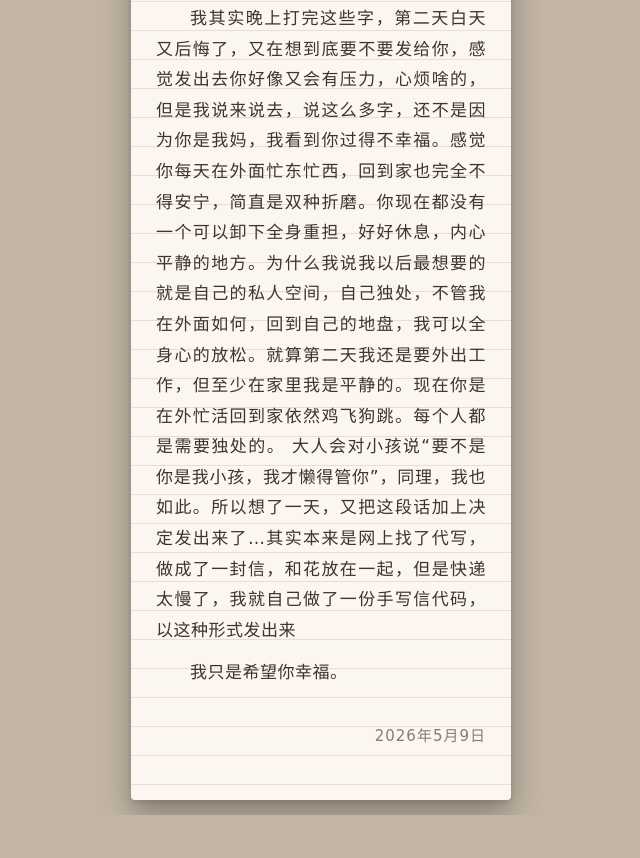
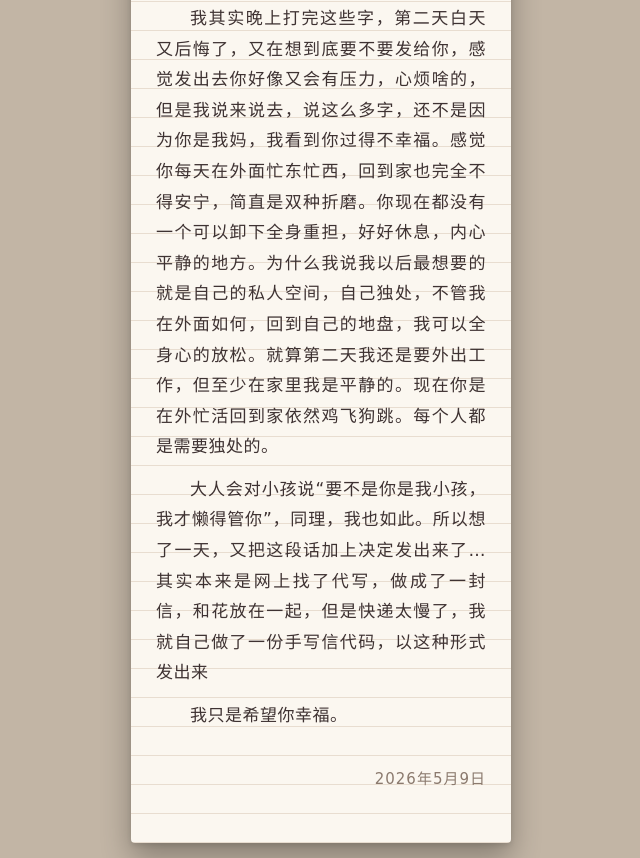
Before and after one commit to zrtong61-netizen/letter, a plain HTML site: page index.html in a window 1280 px wide. Shown: the part 3667-4525 px from the top of the page, without its empty margins (319-959 px from the left). Before the commit the page ends 4482 px from the top, so only its background shows below. Drawn offline with Linux system fonts and the light colour scheme.

Commit message:
Update index.html

```diff
--- a/index.html
+++ b/index.html
@@ -165,7 +165,7 @@
     <div class="content">
         <p>我其实晚上打完这些字，第二天白天又后悔了，又在想到底要不要发给你，感觉发出去你好像又会有压力，心烦啥的，但是我说来说去，说这么多字，还不是因为你是我妈，我看到你过得不幸福。感觉你每天在外面忙东忙西，回到家也完全不得安宁，简直是双种折磨。你现在都没有一个可以卸下全身重担，好好休息，内心平静的地方。为什么我说我以后最想要的就是自己的私人空间，自己独处，不管我在外面如何，回到自己的地盘，我可以全身心的放松。就算第二天我还是要外出工作，但至少在家里我是平静的。现在你是在外忙活回到家依然鸡飞狗跳。每个人都是需要独处的。
 
-            大人会对小孩说“要不是你是我小孩，我才懒得管你”，同理，我也如此。所以想了一天，又把这段话加上决定发出来了…其实本来是网上找了代写，做成了一封信，和花放在一起，但是快递太慢了，我就自己做了一份手写信代码，以这种形式发出来</p>
+             <p>大人会对小孩说“要不是你是我小孩，我才懒得管你”，同理，我也如此。所以想了一天，又把这段话加上决定发出来了…其实本来是网上找了代写，做成了一封信，和花放在一起，但是快递太慢了，我就自己做了一份手写信代码，以这种形式发出来</p>
         <p>我只是希望你幸福。</p>
     </div>
 
```
